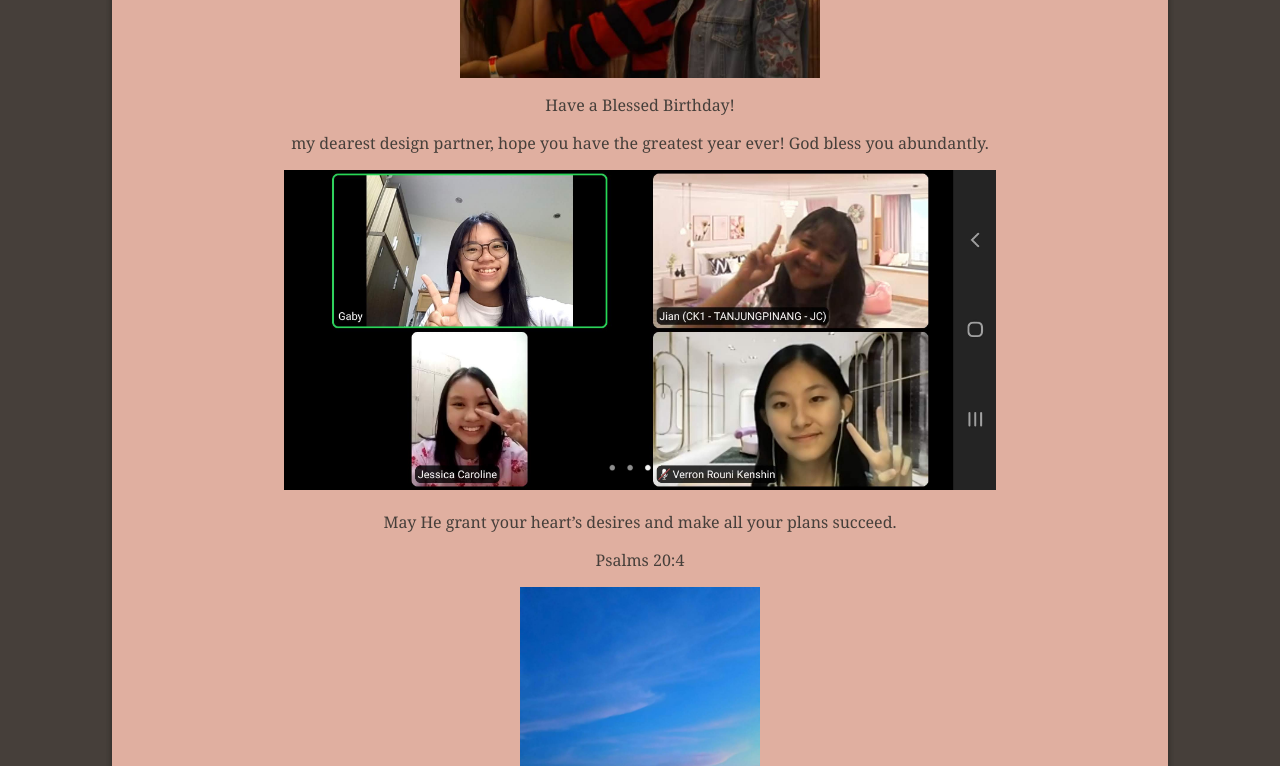
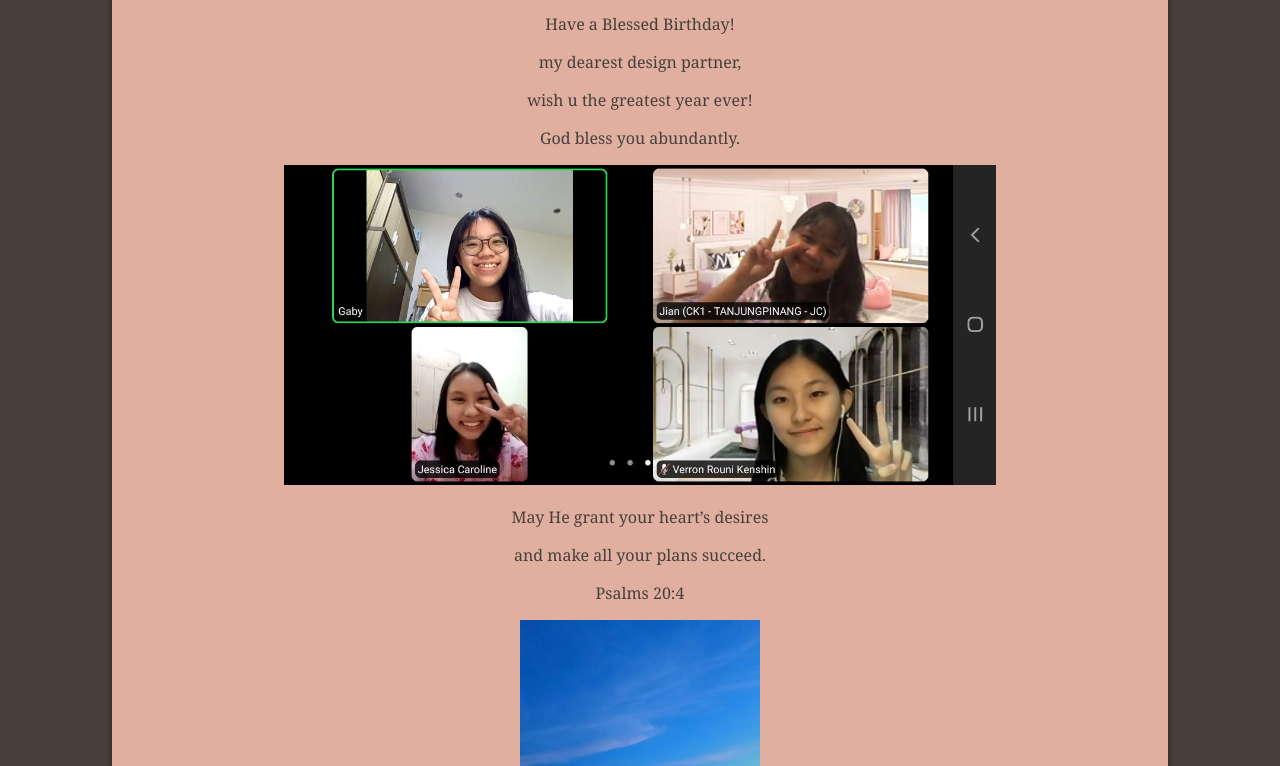
Before and after one commit to by00id/to-ms-verk, a plain HTML site: page index.html in a window 1280 px wide. Shown: the part 477-1243 px from the top of the page. Drawn offline with Linux system fonts and the light colour scheme.

Commit message:
Update index.html

```diff
--- a/index.html
+++ b/index.html
@@ -13,12 +13,14 @@
         <img src="./photo3.jpg" alt="photo3" class="photo3">
         <div class="text">
             <p>Have a Blessed Birthday!</p>
-            <p>my dearest design partner, hope you have the greatest year ever! God bless you abundantly.</p>
+            <p>my dearest design partner,</p>
+            <p>wish u the greatest year ever!</p>
+            <p>God bless you abundantly.</p>
 
         <img src="aa.jpg" alt="aa" class="aa">
         <div class="text">
-            <p>May He grant your heart’s desires
-                and make all your plans succeed.</p>
+            <p>May He grant your heart’s desires</p>
+            <p>and make all your plans succeed.</p>
             <p>Psalms 20:4</p>
         </div>
         <img src="bb.jpg" alt="bb" class="bb">
```
